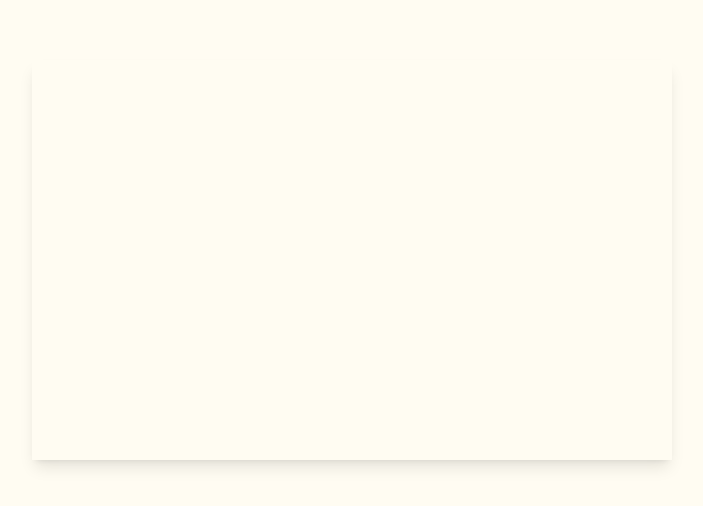
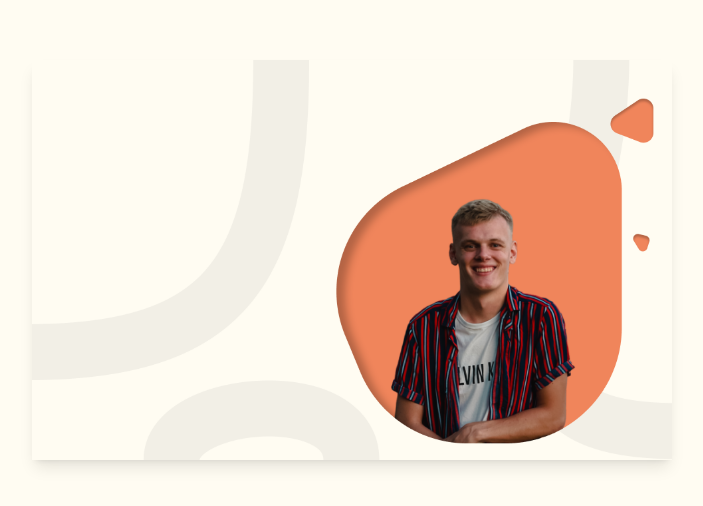
Before and after one commit to Terrell-byte/danielterrellsutton.com, a Svelte app in the folder core/: page / in a window 1280 px wide. Shown: the part 140-646 px from the top of the page, without its empty margins (288-991 px from the left). Built offline with nearby package versions, Linux system fonts and the light colour scheme.

Commit message:
added a background image to the main landing page div

```diff
--- a/core/src/App.svelte
+++ b/core/src/App.svelte
@@ -1,5 +1,6 @@
 <script>
   import TailwindCSS from './app.css';
+  import landingBg from './assets/portfolio_landing_bg.png';
   let y = 50;
 
   function handleScroll(event) {
@@ -16,7 +17,7 @@
 </script>
 
 <main class="flex items-center justify-center h-screen">
-  <div class="w-{y} h-{y} flex flex-col items-center justify-center bg-#FFFCF2 shadow-lg transition-all duration-5000" style="width: {y}%; height: {y}%;">
-    <!-- Add your landing page elements here -->
+  <div class="w-{y} h-{y} flex flex-col items-center justify-center bg-#FFFCF2 shadow-lg transition-all duration-5000" style="width: {y}%; height: {y}%; position: relative;">
+    <img src={landingBg} alt="Portfolio Landing Background" style="width: 100%; height: 100%; object-fit: cover; position: absolute; top: 0; left: 0;">
   </div>
 </main>
```
Also changed, not shown: core/src/assets/portfolio_landing_bg.png (added), core/src/assets/svelte.svg (deleted).
